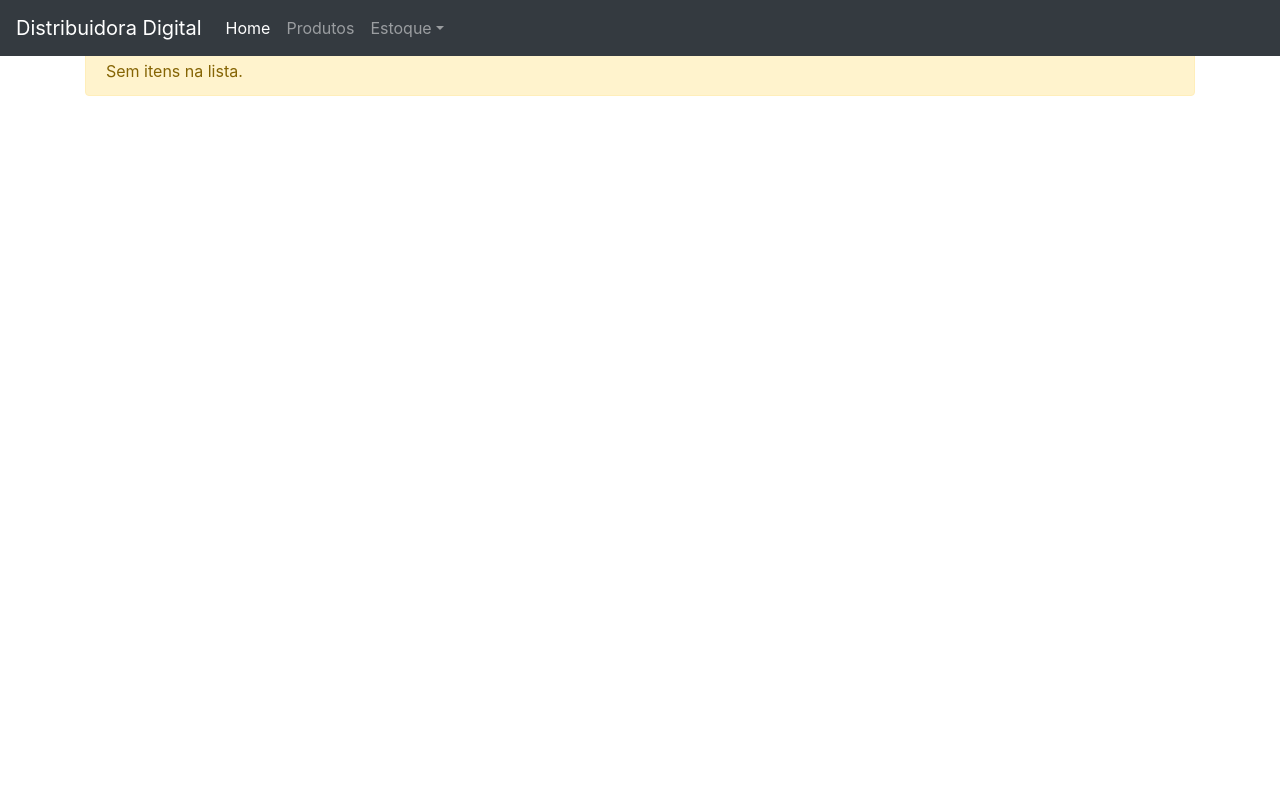
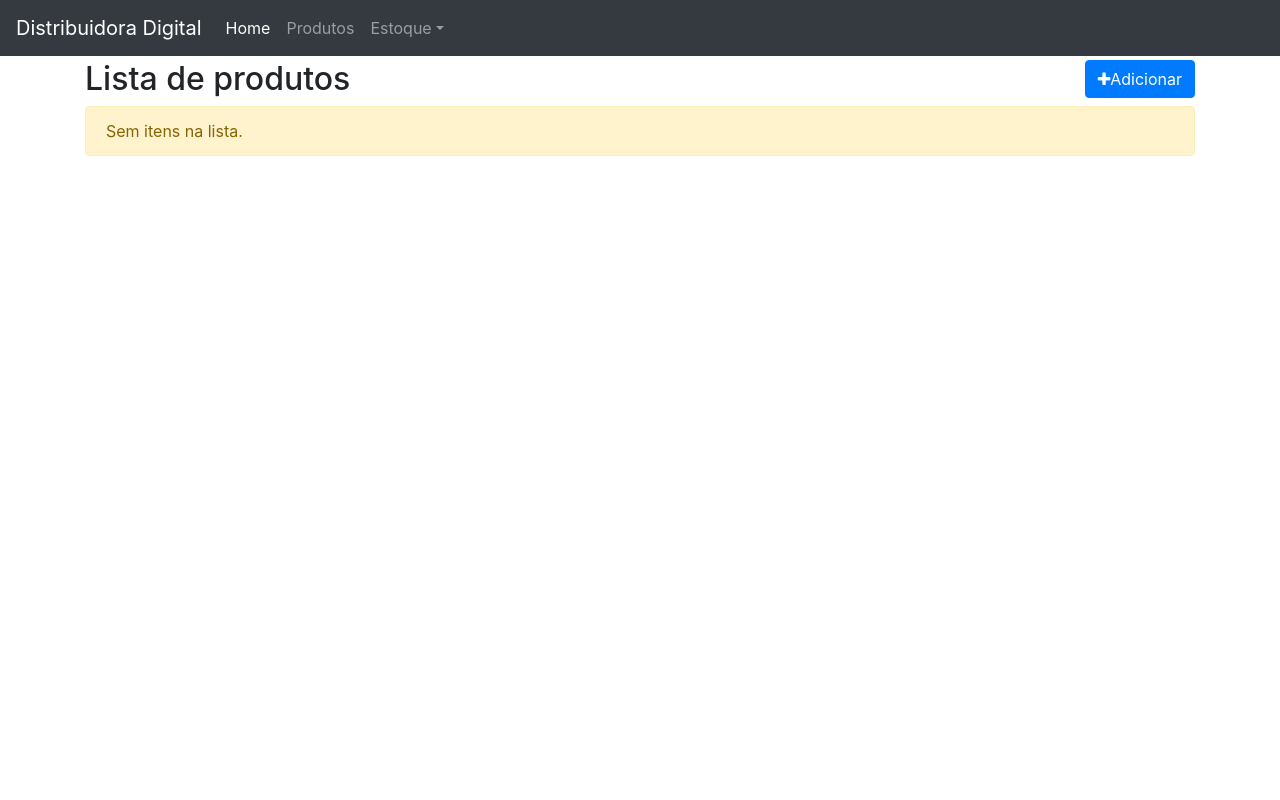
Before and after one commit to pedrolaraburu/distribuidora-digital, a Django app: page /produto/ in a window 1280 px wide. Run offline with Django 4.2, Linux system fonts and the light colour scheme; data that the repository does not hold is empty; some libraries are stand-ins or nearby versions.

Commit message:
Criando formulário de cadastro de produtos

```diff
--- a/projeto/produto/templates/produto_list.html
+++ b/projeto/produto/templates/produto_list.html
@@ -1,9 +1,22 @@
 {% extends "base.html" %}
 
 {% block content %}
+<style>
+  body {
+    margin-top: 60px;
+  }
+</style>
 
 <div class="page-header">
-    <h2><i class="fa fa-user"></i>Lista de produtos</h2>
+    <h2>Lista de produtos
+      <span class="pull-right">
+        <a href="{% url 'produto:produto_add' %}">
+          <button type="button" class="btn btn-primary">
+            <span class="fa fa-plus"></span>Adicionar
+          </button>
+        </a>
+      </span>
+    </h2>
 
     {% if object_list %}
 
--- a/projeto/produto/urls.py
+++ b/projeto/produto/urls.py
@@ -5,5 +5,6 @@
 
 urlpatterns = [
     path('', v.produto_list, name='produto_list'),
-    path('<int:pk>/', v.produto_detail, name='produto_detail')
+    path('<int:pk>/', v.produto_detail, name='produto_detail'),
+    path('add/', v.produto_add, name='produto_add')
 ]
--- a/projeto/produto/views.py
+++ b/projeto/produto/views.py
@@ -15,3 +15,7 @@
     obj = Produto.objects.get(pk=pk)
     context={'object': obj}
     return render(request, template_name, context)
+
+def produto_add(request):
+    template_name = 'produto_form.html'
+    return render(request, template_name)
--- a/projeto/settings.py
+++ b/projeto/settings.py
@@ -39,7 +39,9 @@
     'django.contrib.sessions',
     'django.contrib.messages',
     'django.contrib.staticfiles',
-    # my apps
+    # Aplicativos de terceiros
+    'widget_tweaks',
+    # Meus apps
     'projeto.core',
     'projeto.produto',
     'projeto.estoque',
--- a/requirements.txt
+++ b/requirements.txt
@@ -1,5 +1,6 @@
 asgiref==3.5.2
 Django==4.1.3
+django-widget-tweaks==1.4.12
 python-decouple==3.6
 sqlparse==0.4.3
 tzdata==2022.6
```
Also changed, not shown: projeto/produto/forms.py (added, +9 -0 lines), projeto/produto/templates/produto_form.html (added, +12 -0 lines).
